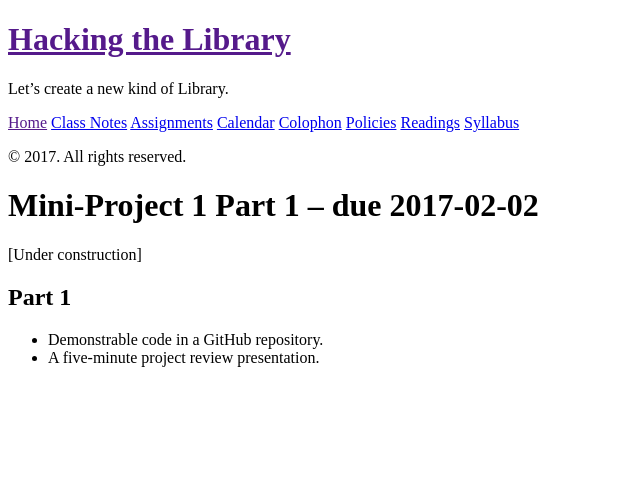
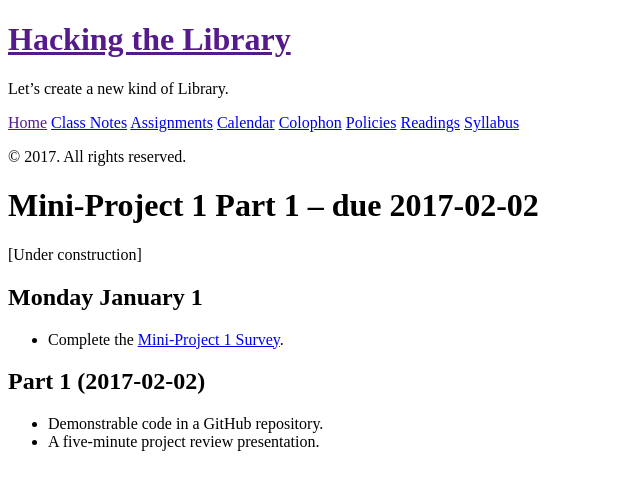
Before and after one commit to osteele/hackingthelibrary.org, a Jekyll site: the page built from _assignments/mini-project-1.md, in a window 1280 px wide. Shown: the top 490 px of the page, without its empty margins (0-640 px from the left). Built offline with Jekyll 4.4.1, drawn with Linux system fonts in a browser that asks for light colours.

Commit message:
add form to assignments page

```diff
--- a/_assignments/mini-project-1.md
+++ b/_assignments/mini-project-1.md
@@ -7,7 +7,11 @@
 
 [Under construction]
 
-## Part 1
+## Monday January 1
+
+* Complete the [Mini-Project 1 Survey](https://goo.gl/forms/EmirMhWuj9UdYSTb2).
+
+## Part 1 (2017-02-02)
 
 * Demonstrable code in a GitHub repository.
 * A five-minute project review presentation.
```
Also changed, not shown: _days/day-5.md (+1 -1 lines).
